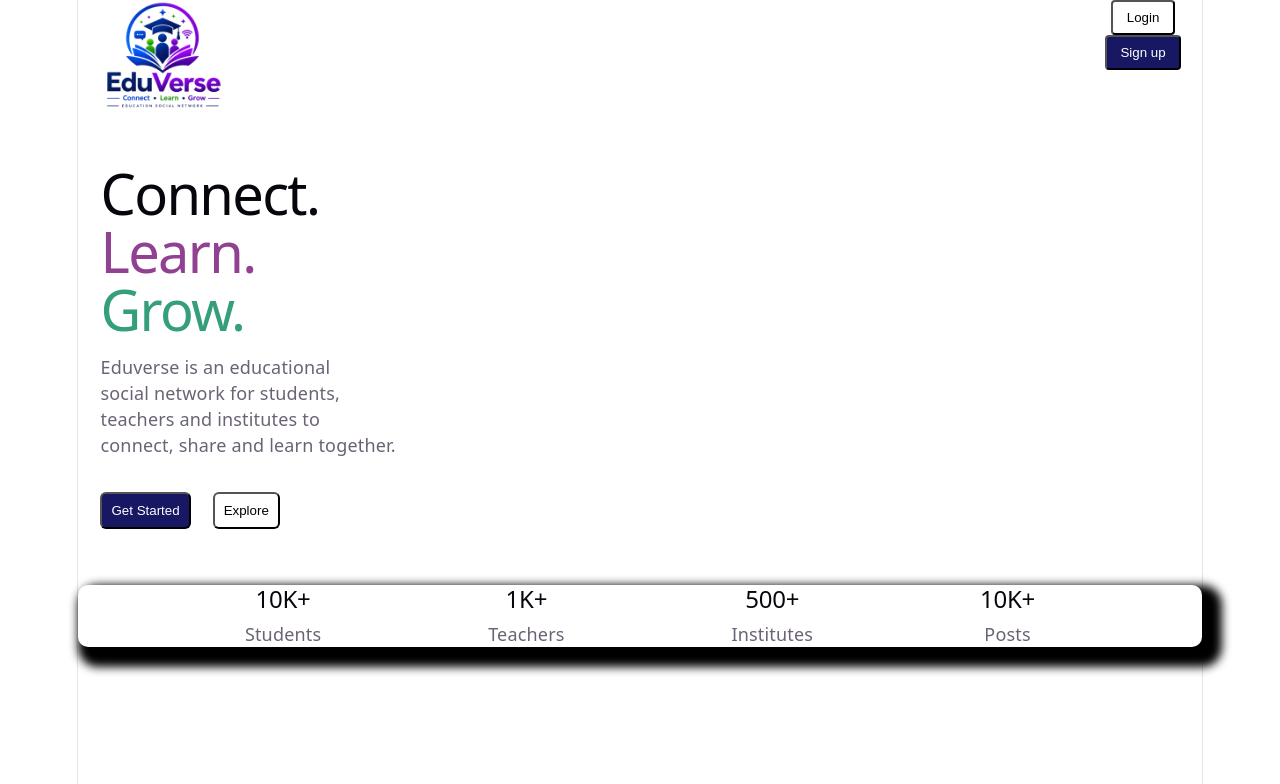
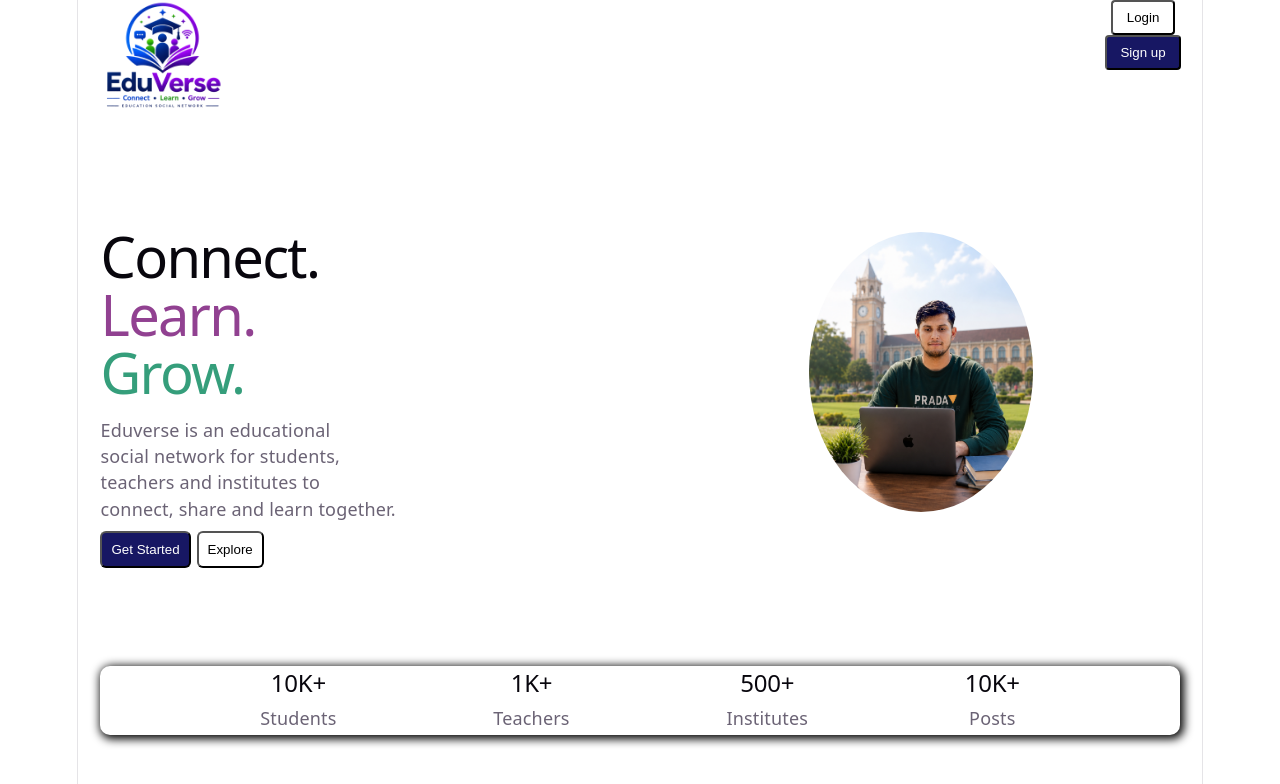
Before and after one commit to Hassan-Asif-Memon/Eduverse, a React (Vite) app in the folder react/: page / in a window 1280 px wide. Shown: the top 784 px of the page. Built offline with nearby package versions, Linux system fonts and the light colour scheme.

Commit message:
welcome page is about to end

```diff
--- a/react/src/App.css
+++ b/react/src/App.css
@@ -30,12 +30,16 @@
   background-color: #3232aa;
 }
 .box{
-
+  display: flex;
+  justify-content: space-between;
+  align-items: center;
+  width: 100%;
+  min-height: 65vh;
 }
 .left{
   text-align: left;
   margin-left: 2%;
-  margin-top: 6%;
+  margin-top: 3%;
 }
 #connect{
 
@@ -75,10 +79,30 @@ background-color: rgb(23, 23, 99);
   color: white;
   cursor: pointer;
 }
+
+.right{
+  /* text-align: right; */
+  width: 50%;
+  height: 45vh;
+  display: flex;
+  justify-content: center;
+  align-items: center;
+  position: relative;
+}
+#hero{
+  width: 40%;
+  height: 35vh;
+  object-fit: cover;
+  border-radius: 50%;
+  position: relative;
+  z-index: 2;
+}
 #footer{
   display: flex;
   justify-content: space-evenly;
-  margin-top: 5%;
-  box-shadow: black 10px 10px 10px 10px;
+  margin-top: 3%;
+  box-shadow: black 2px 2px 10px 2px;
   border-radius: 10px;
+  margin-inline: 2%;
+  padding: 3px;
 }
--- a/react/src/Components/Welcome.jsx
+++ b/react/src/Components/Welcome.jsx
@@ -1,6 +1,7 @@
 // import React from 'react';
 // import {link} from "react-router-dom"
 import logo from '../assets/Eduverse-logo.png'
+import hero from "../assets/pic1.png"
 function Welcome(){
     return(<>
     <div className="nav">
@@ -26,6 +27,8 @@ function Welcome(){
 
     </div>
     <div className="right">
+        <img id='hero' src={hero} alt="" />
+    </div>
 
     </div>
 
@@ -47,7 +50,6 @@ function Welcome(){
             <p>Posts</p>
         </div>
     </footer>
-    </div>
     </>)
 }
 export default Welcome;
```
